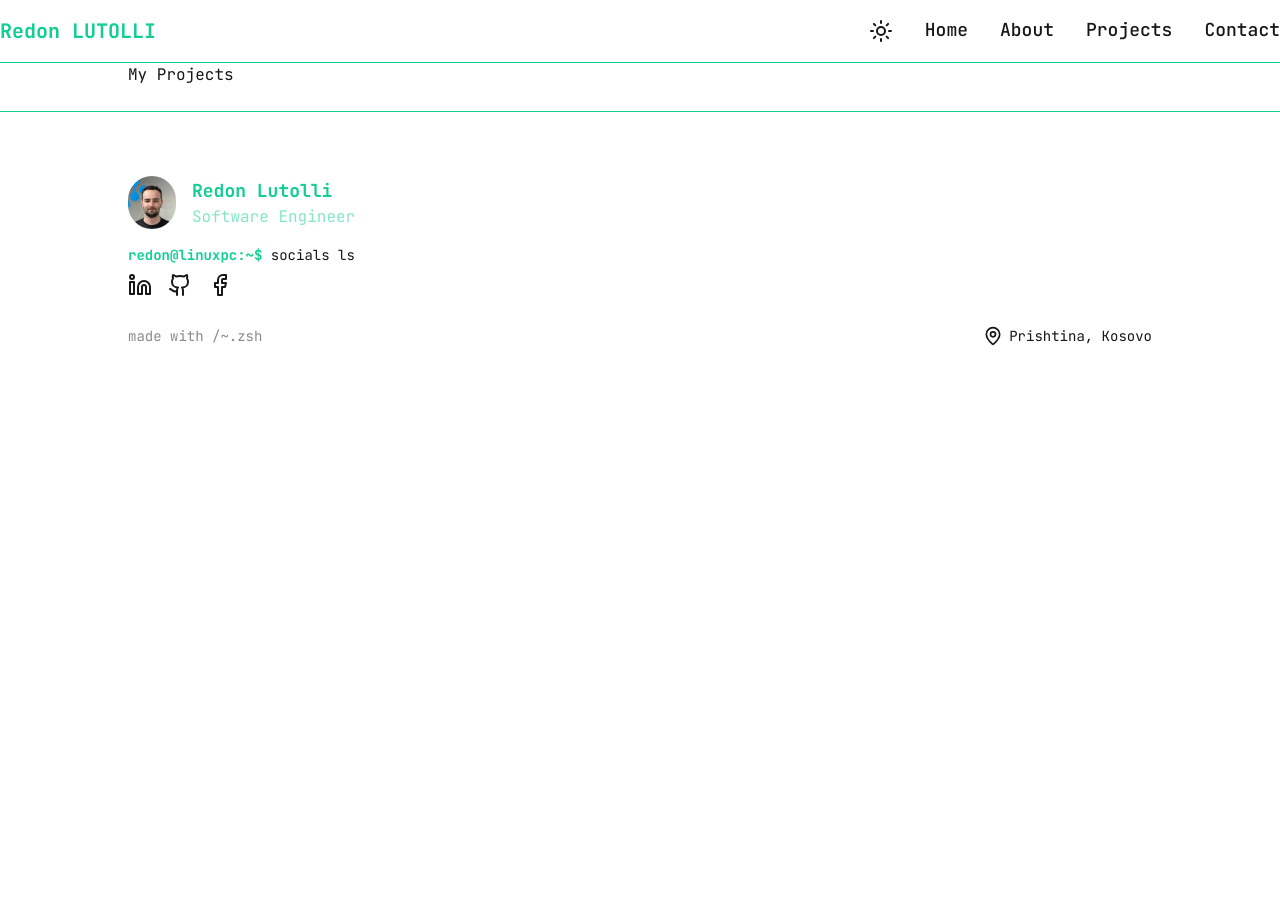
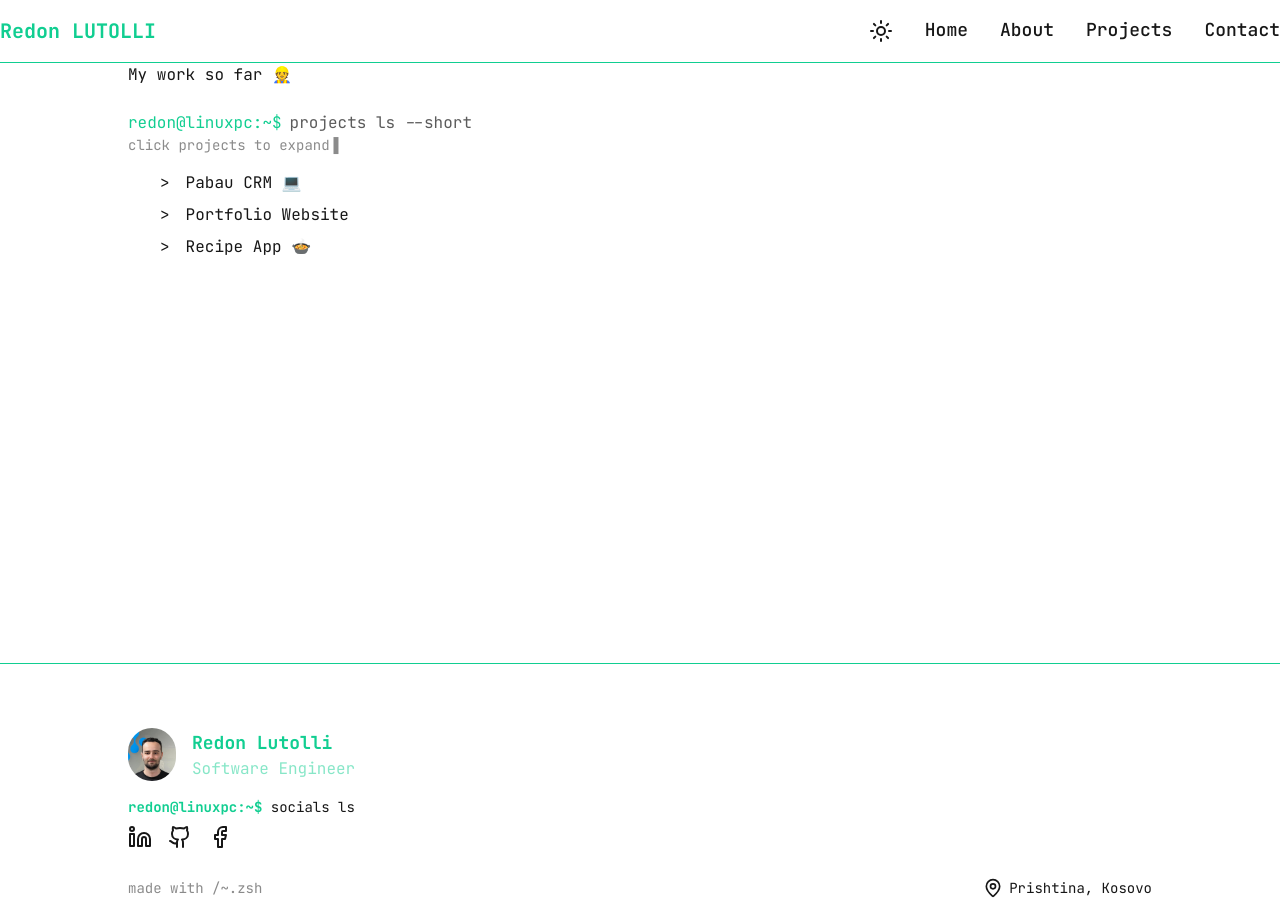
Before and after one commit to redon99/redon-portfolio, a Next.js app: page /projects in a window 1280 px wide. Before the commit the page ends 800 px from the top, so only its background shows below. Built offline with nearby package versions, Linux system fonts and the light colour scheme.

Commit message:
fix(projects): add projects page details

```diff
--- a/app/about/page.tsx
+++ b/app/about/page.tsx
@@ -68,7 +68,7 @@ function Index() {
           </p>
         </motion.div>
         <motion.div variants={itemsVariants}>
-          <TerminalQuery query='skills ls' />
+          <TerminalQuery query='skills ls --icons' />
           <div className='my-4'>
             <ul className='flex gap-6 flex-wrap'>
               {SKILLS.map(skill => (
@@ -84,6 +84,7 @@ function Index() {
           <TerminalQuery query='cat goals.txt' />
           <p className='text-md font-light mb-10'>
             Dive deeper into backend systems, cloud computing, machine learning.
+            Why not architecting scalable frontends too!
           </p>
         </motion.div>
         <motion.div variants={itemsVariants}>
--- /dev/null
+++ b/app/components/ProjectDetails.tsx
@@ -0,0 +1,62 @@
+import Link from 'next/link'
+
+interface P {
+  project: {
+    id: string
+    name: string
+    description: string
+    stack: string[]
+    highlights: string[]
+    links: {
+      live: string | null
+      github: string | null
+    }
+  }
+}
+
+export const ProjectDetails = ({ project }: P) => {
+  return (
+    <div className='ml-8'>
+      <p className='mt-2 mb-1'>- {project.description}</p>
+      <p>- Tech stack</p>
+      <ul>
+        {project.stack.map(tech => (
+          <li key={tech} className='text-sm ml-8'>
+            • {tech}
+          </li>
+        ))}
+      </ul>
+      <p className='mt-2'>- Highlights</p>
+      <ul>
+        {project.highlights.map(highlight => (
+          <li key={highlight} className='text-sm ml-8'>
+            • {highlight}
+          </li>
+        ))}
+      </ul>
+      <p className='mt-2'>- Links</p>
+      <ul>
+        <li>
+          {project.links.live && (
+            <Link
+              href={project.links.live}
+              className='hover:text-primary link-transition ml-4'
+              target='_blank'
+            >
+              [Live]
+            </Link>
+          )}
+          {project.links.github && (
+            <Link
+              href={project.links.github}
+              className='hover:text-primary link-transition ml-4'
+              target='_blank'
+            >
+              [Github]
+            </Link>
+          )}
+        </li>
+      </ul>
+    </div>
+  )
+}
--- a/app/globals.css
+++ b/app/globals.css
@@ -43,3 +43,18 @@ body {
 .focus-ring {
   @apply focus-visible:ring-2 focus-visible:ring-primary/60 rounded-sm focus-visible:outline-none;
 }
+
+@keyframes caret {
+  0%,
+  50% {
+    opacity: 1;
+  }
+  51%,
+  100% {
+    opacity: 0;
+  }
+}
+
+.caret-blink {
+  animation: caret 1s steps(1) infinite;
+}
--- /dev/null
+++ b/app/projects/const.ts
@@ -0,0 +1,62 @@
+interface Project {
+  id: string
+  name: string
+  description: string
+  stack: string[]
+  highlights: string[]
+  links: {
+    live: string | null
+    github: string | null
+  }
+}
+
+export const PROJECTS: Project[] = [
+  {
+    id: 'pabau-crm',
+    name: 'Pabau CRM 💻',
+    description:
+      '(Full time employee) Enterprise CRM system used by medical clinics for managing patients, bookings, and billing.',
+    stack: [
+      'Next.js',
+      'TypeScript',
+      'Node.js',
+      'MySQL & PostgreSQL',
+      'Prisma',
+      'Nexus.js',
+      'Hasura GraphQL Engine',
+    ],
+    highlights: [
+      'Large-scale production codebase',
+      'Complex business logic',
+      'Team collaboration',
+    ],
+    links: {
+      live: 'https://pabau.com/go-emr/',
+      github: null,
+    },
+  },
+  {
+    id: 'portfolio',
+    name: 'Portfolio Website',
+    description:
+      'Personal portfolio built with a terminal-inspired UI. (This one that you are looking at)',
+    stack: ['Next.js', 'Tailwind', 'Framer Motion'],
+    highlights: ['Terminal UI', 'Accessible navigation'],
+    links: {
+      live: '/',
+      github: 'https://github.com/...',
+    },
+  },
+  {
+    id: 'recipe-app',
+    name: 'Recipe App 🍲',
+    description:
+      'A web application to browse, search, and save cooking recipes.',
+    stack: ['React', 'Node.js', 'Express', 'MongoDB'],
+    highlights: ['User authentication', 'Recipe search functionality'],
+    links: {
+      live: null,
+      github: 'https://github.com/redon99/recipeApp',
+    },
+  },
+]
--- a/app/projects/page.tsx
+++ b/app/projects/page.tsx
@@ -1,8 +1,48 @@
+'use client'
+import { useState } from 'react'
+import { TerminalQuery } from '../components/TerminalQuery'
+import { PROJECTS } from './const'
+import { ProjectDetails } from '../components/ProjectDetails'
+
 function Index() {
+  const [openProject, setOpenProject] = useState<string | null>(null)
+  console.log('openProject', openProject)
+
   return (
-    <div className='w-5xl mx-auto'>
-      <h2 className='mb-6'>My Projects</h2>
-    </div>
+    <section className='max-w-5xl h-[600px] mx-auto overflow-y-auto'>
+      <h2 className='mb-6'>My work so far 👷</h2>
+
+      <TerminalQuery query='projects ls --short' />
+
+      <p className='text-sm opacity-50'>
+        click projects to expand
+        <span className='caret-blink ml-1'>▌</span>
+      </p>
+
+      <ul className='ml-8 my-4 space-y-2'>
+        {PROJECTS.map(project => (
+          <li key={project.id}>
+            <div
+              className='cursor-pointer hover:text-primary link-transition'
+              onClick={() =>
+                setOpenProject(openProject === project.id ? null : project.id)
+              }
+            >
+              <span
+                className={`inline-block transition-transform duration-200 mr-4 ${
+                  openProject === project.id ? 'rotate-90' : 'rotate-0'
+                }`}
+              >
+                &gt;
+              </span>
+              {project.name}
+            </div>
+
+            {openProject === project.id && <ProjectDetails project={project} />}
+          </li>
+        ))}
+      </ul>
+    </section>
   )
 }
 
```
